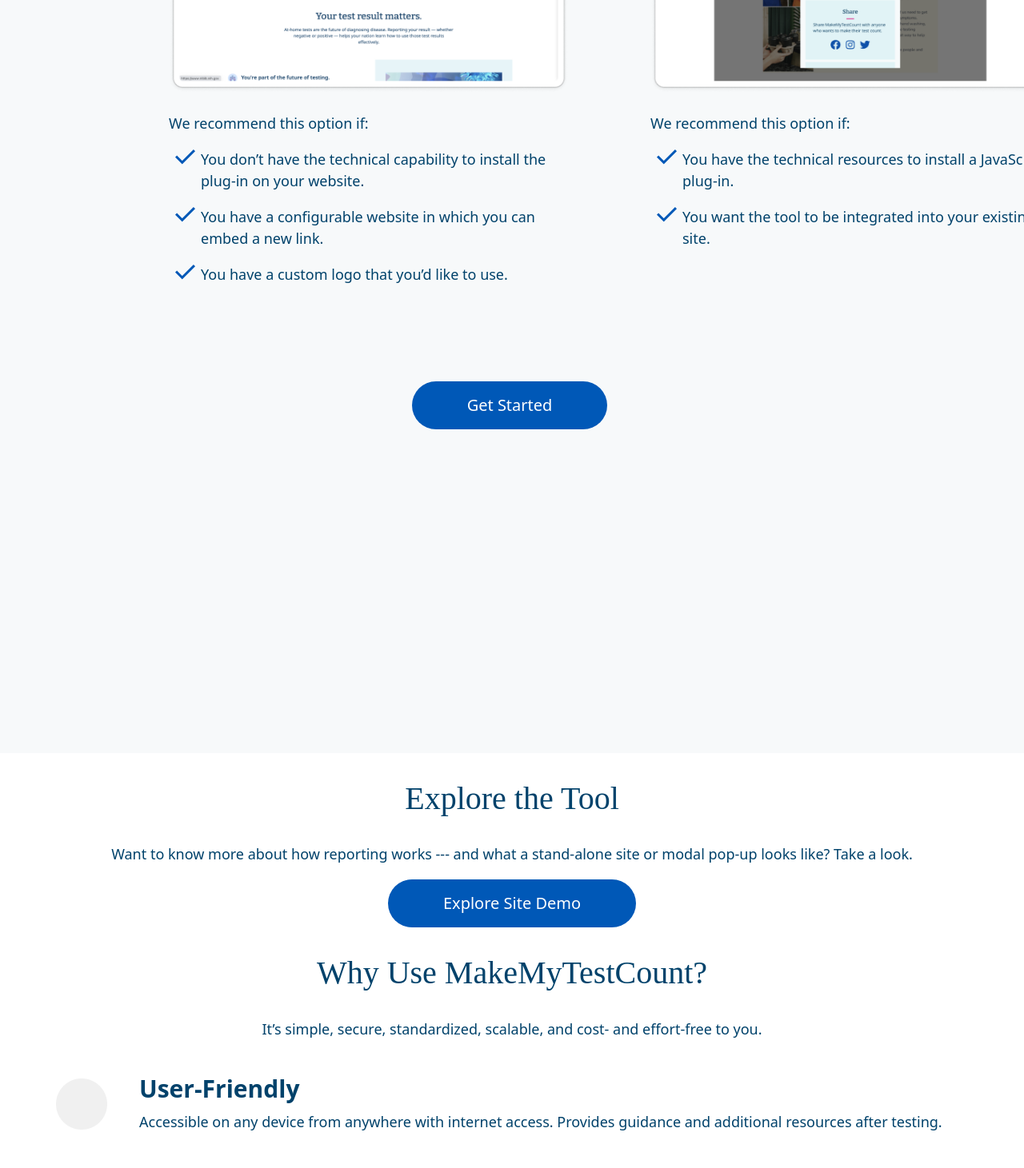
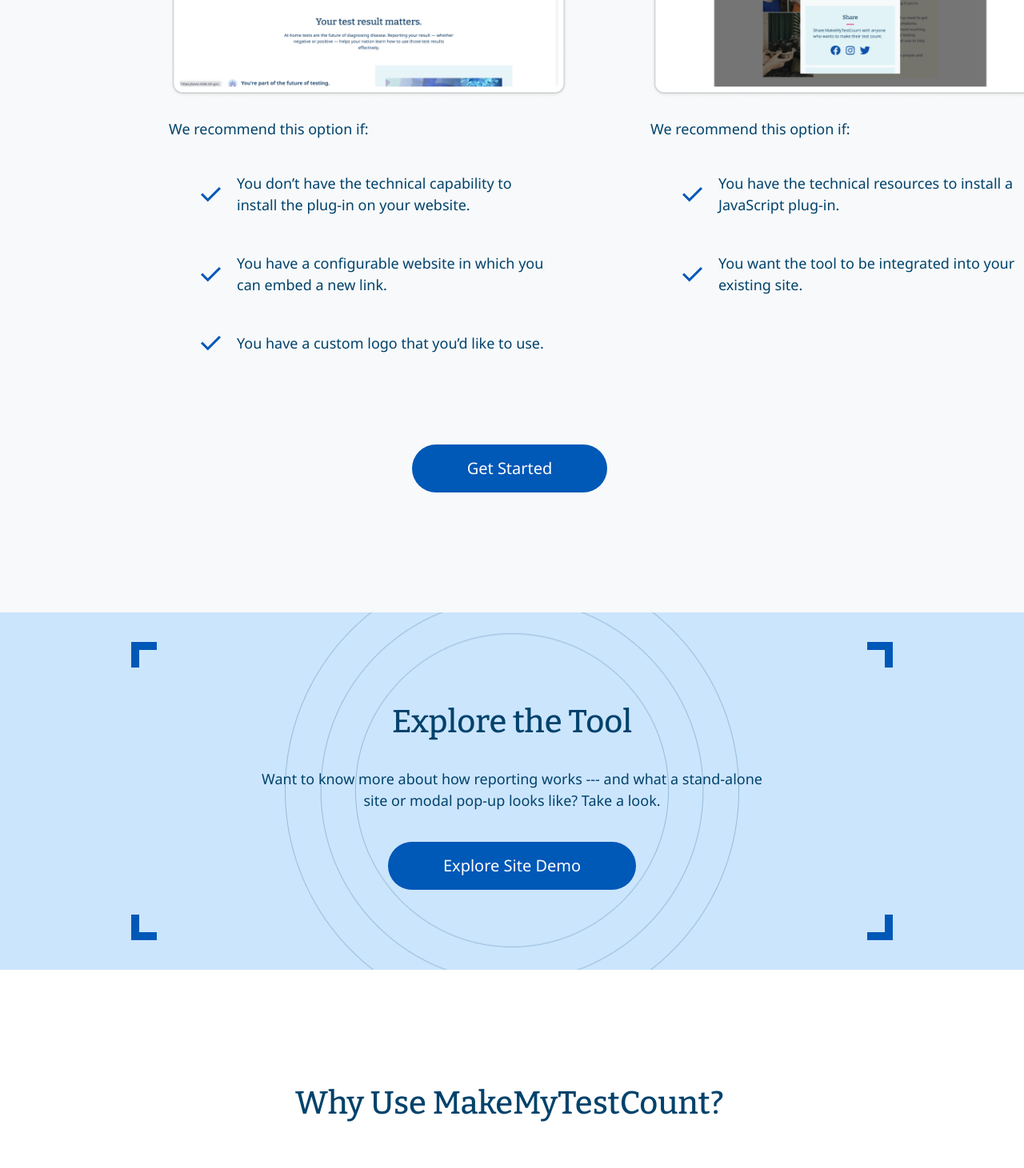
Before and after one commit to RosanneE/CovidTracker-TOPS2023, a React (Create React App) app in the folder frontend/: page /PartnerWhiteLabel in a window 1280 px wide. Shown: the part 1330-2791 px from the top of the page at 80% size. Built offline with nearby package versions, Linux system fonts and the light colour scheme.

Commit message:
Partner page css complete

```diff
--- a/frontend/src/App.css
+++ b/frontend/src/App.css
@@ -1,4 +1,66 @@
-/* CSS for all pages */
+
+@import url("https://fonts.googleapis.com/css2?family=Bitter:wght@500&family=Noto+Sans:wght@400;600&display=swap");
+
+h1 {
+  color: #00426b;
+  text-align: center;
+  font-family: Bitter;
+  font-size: 64px;
+  font-style: normal;
+  font-weight: 500;
+  line-height: normal;
+}
+
+h2 {
+  color: #00426b;
+  text-align: center;
+  font-family: Bitter;
+  font-size: 40px;
+  font-style: normal;
+  font-weight: 500;
+  line-height: normal;
+}
+
+h3 {
+  color: #00426b;
+  font-family: Noto Sans;
+  font-size: 30px;
+  font-style: normal;
+  font-weight: 600;
+  line-height: 36px; /* 120% */
+}
+
+.blueButton {
+  color: #fff;
+  text-align: center;
+  font-family: Noto Sans;
+  font-size: 20px;
+  font-style: normal;
+  font-weight: 500;
+  line-height: 20px; /* 100% */
+  border: none;
+  border-radius: 30px;
+  background: #0058b7;
+  height: 60px;
+  padding: 20px 69px;
+  justify-content: center;
+  align-items: center;
+  flex-shrink: 0;
+  margin: 20px;
+}
+
+.blueButton:hover {
+  cursor: pointer;
+}
+
+.dissolveEffect {
+  opacity: 1;
+  transition: opacity 100ms ease-out;
+}
+
+.dissolveEffect:active {
+  opacity: 0;
+}
 
 .App {
   text-align: center;
@@ -65,154 +127,3 @@
 }
 
 /* footer */
-
-@import url("https://fonts.googleapis.com/css2?family=Bitter:wght@500&family=Noto+Sans:wght@400;600&display=swap");
-
-h1 {
-  color: #00426b;
-  text-align: center;
-  font-family: Bitter;
-  font-size: 64px;
-  font-style: normal;
-  font-weight: 500;
-  line-height: normal;
-}
-
-h2 {
-  color: #00426b;
-  text-align: center;
-  font-family: Bitter;
-  font-size: 40px;
-  font-style: normal;
-  font-weight: 500;
-  line-height: normal;
-}
-
-h3 {
-  color: #00426b;
-  font-family: Noto Sans;
-  font-size: 30px;
-  font-style: normal;
-  font-weight: 600;
-  line-height: 36px; /* 120% */
-}
-
-.blueButton {
-  color: #fff;
-  text-align: center;
-  font-family: Noto Sans;
-  font-size: 20px;
-  font-style: normal;
-  font-weight: 500;
-  line-height: 20px; /* 100% */
-  border: none;
-  border-radius: 30px;
-  background: #0058b7;
-  height: 60px;
-  padding: 20px 69px;
-  justify-content: center;
-  align-items: center;
-  flex-shrink: 0;
-}
-
-.blueButton:hover {
-  cursor: pointer;
-}
-
-.dissolveEffect {
-  opacity: 1;
-  transition: opacity 100ms ease-out;
-}
-
-.dissolveEffect:active {
-  opacity: 0;
-}
-
-/* Partner White Label Page CSS */
-
-.whyUseMMTCHeader1 {
-  margin-bottom: 18px;
-}
-
-.whyUseMMTCHeader3 {
-  margin-top: 0px;
-  margin-bottom: 10px;
-}
-
-.partnerWMMTC {
-  display: flex;
-  padding: 125px 272px;
-  flex-direction: column;
-  align-items: center;
-  gap: 10px;
-}
-
-.partneringOptions {
-  height: 1363px;
-  padding: 110px 165px 130px 159px;
-  align-items: center;
-  background: #f7f9fa;
-}
-
-.partnerWMMTC p,
-.partneringOptions p,
-.exploreTheTool p,
-.whyUseMMTC p {
-  color: #00426b;
-  text-align: center;
-  font-family: Noto Sans;
-  font-size: 18px;
-  font-style: normal;
-  font-weight: 400;
-  line-height: 27px; /* 150% */
-}
-
-.partneringTd {
-  vertical-align: top;
-  padding: 0px 50px 100px;
-  width: 500px;
-}
-
-.partneringTd p {
-  text-align: left;
-}
-
-.partnerUl {
-  list-style-image: url("./Images/Vector.png");
-  color: #00426b;
-  font-family: Noto Sans;
-  font-size: 18px;
-  font-style: normal;
-  font-weight: 400;
-  line-height: 27px; /* 150% */
-}
-
-.whyUseMMTCUl {
-  color: #00426b;
-  font-family: Noto Sans;
-  font-size: 18px;
-  font-style: normal;
-  font-weight: 400;
-  line-height: 27px; /* 150% */
-}
-
-.whyUseMMTCUl {
-  list-style: none;
-}
-
-.whyUseMMTCUl li {
-  display: flex;
-  align-items: center;
-  gap: 10px;
-}
-
-.whyUseMMTCUl li img {
-  width: 64px;
-  height: 64px;
-  padding: 30px;
-}
-
-.whyUseMMTCLi {
-  flex: 1;
-  text-align: left;
-}
--- a/frontend/src/Pages/WhiteLabeling/PartnerWhiteLabel.jsx
+++ b/frontend/src/Pages/WhiteLabeling/PartnerWhiteLabel.jsx
@@ -1,10 +1,15 @@
 //PARTNER/WHITELABEL PAGE
 
 import React from "react";
-import vector from "../../Images/Vector.png";
 import ellipse from "../../Images/Ellipse 5.png";
 import screenshot1 from "../../Images/Screen Shot 2023-05-21 at 10.28 1.png";
 import screenshot2 from "../../Images/Screen Shot 2023-05-21 at 10.28 2.png";
+import "./WhiteLabelingCSS/PartnerWhiteLabel.css"
+import vector1 from "../../Images/Vector 1.png";
+import vector2 from "../../Images/Vector 2.png";
+import vector3 from "../../Images/Vector 3.png";
+import vector4 from "../../Images/Vector 4.png";
+
 
 function PartnerPage(props) {
   return (
@@ -39,7 +44,7 @@ function PartnerPage(props) {
                   <img
                     src={screenshot1}
                     alt="Stand-alone site sample screenshot"
-                    width="500" height="312"
+                    width="500" height="312" className="imageHover"
                   />
                 </p>
                 <p>We recommend this option if:</p>
@@ -71,7 +76,7 @@ function PartnerPage(props) {
                   <img
                     src={screenshot2}
                     alt="Modal pop-up sample screenshot"
-                    width="500" height="312"
+                    width="500" height="312" className="imageHover"
                   />
                 </p>
                 <p>We recommend this option if:</p>
@@ -99,9 +104,13 @@ function PartnerPage(props) {
 {/* ------------------------------------------------------------ */}
 
       <div className="exploreTheTool">
+  <img src={vector1} class="top-left" alt="Top left border"/>
+  <img src={vector3} class="top-right" alt="Top right border"/>
+  <img src={vector2} class="bottom-left" alt="Bottom left border"/>
+  <img src={vector4} class="bottom-right" alt="Bottom right border"/>
         <h2>Explore the Tool</h2>
         <p>
-          Want to know more about how reporting works --- and what a stand-alone
+          Want to know more about how reporting works --- and what a stand-alone<br/>
           site or modal pop-up looks like? Take a look.
         </p>
         <button className="blueButton dissolveEffect">Explore Site Demo</button>
@@ -170,23 +179,6 @@ function PartnerPage(props) {
           </ul>
         </div>
       </div>
-
-{/* ------------------------------------------------------------ */}
-
-      <div className="stillHaveQuestions">
-        <img
-          src="https://i.imgur.com/sUFH1Aq.png"
-          alt="Still have questions?"
-          width="40"
-          height="40"
-        />
-        <h2>Still Have Questions?</h2>
-        <p>
-          We're here to help. Find out more about how you can install and use
-          this free resource.
-        </p>
-        <button>Talk with us</button>
-      </div>
     </>
   );
 }
--- /dev/null
+++ b/frontend/src/Pages/WhiteLabeling/WhiteLabelingCSS/PartnerWhiteLabel.css
@@ -0,0 +1,148 @@
+/* Partner White Label Page CSS */
+
+.whyUseMMTCHeader1 {
+    margin-bottom: 18px;
+  }
+
+  .whyUseMMTCHeader3 {
+    margin-top: 0px;
+    margin-bottom: 10px;
+  }
+
+  .partnerWMMTC {
+    display: flex;
+    padding: 125px 272px;
+    flex-direction: column;
+    align-items: center;
+    gap: 10px;
+  }
+
+  .partneringOptions {
+    padding: 110px 165px 130px 159px;
+    background: #f7f9fa;
+  }
+
+  .imageHover {
+    transition: transform 0.2s ease;
+  }
+
+  .imageHover:hover {
+    transform: scale(1.05);
+  }
+
+  .partnerWMMTC p,
+  .partneringOptions p,
+  .exploreTheTool p,
+  .whyUseMMTC p {
+    color: #00426b;
+    text-align: center;
+    font-family: Noto Sans;
+    font-size: 18px;
+    font-style: normal;
+    font-weight: 400;
+    line-height: 27px; /* 150% */
+  }
+
+  .partneringTd {
+    vertical-align: top;
+    padding: 0px 50px 50px;
+    width: 500px;
+  }
+
+  .partneringTd p {
+    text-align: left;
+  }
+
+  .partnerUl {
+    color: #00426b;
+    font-family: Noto Sans;
+    font-size: 18px;
+    font-style: normal;
+    font-weight: 400;
+    line-height: 27px; /* 150% */
+  }
+
+  .partnerUl p {
+    padding: 0px 20px 0px;
+  }
+
+  .partnerUl li {
+    background: url("../../../Images/Vector.png") no-repeat left center;
+    padding: 5px 10px 5px 25px;
+        list-style: none;
+        margin: 0;
+        vertical-align: middle;
+  }
+
+  .exploreTheTool {
+    padding: 80px;
+    align-items: center;
+    background: #CBE5FD;
+    position: relative;
+    background-image: url("../../../Images/ellipsebg.png");
+    background-position: center;
+    background-repeat: no-repeat;
+  }
+
+  .exploreTheTool img {
+    position: absolute;
+  }
+
+  .top-left {
+    top: 37px;
+    left: 164px;
+  }
+
+  .top-right {
+    top: 37px;
+    right: 164px;
+  }
+
+  .bottom-left {
+    bottom: 37px;
+    left: 164px;
+  }
+
+  .bottom-right {
+    bottom: 37px;
+    right: 164px;
+  }
+
+
+  .whyUseMMTCUl {
+    color: #00426b;
+    font-family: Noto Sans;
+    font-size: 18px;
+    font-style: normal;
+    font-weight: 400;
+    line-height: 27px; /* 150% */
+  }
+
+.whyUseMMTC {
+  padding: 110px 165px 130px 159px;
+}
+
+.whyUseMMTC p {
+  padding: 20px;
+}
+
+  .whyUseMMTCUl {
+    list-style: none;
+  }
+
+  .whyUseMMTCUl li {
+    display: flex;
+    align-items: center;
+    gap: 10px;
+  }
+
+  .whyUseMMTCUl li img {
+    width: 64px;
+    height: 64px;
+    padding: 30px;
+  }
+
+  .whyUseMMTCLi {
+    flex: 1;
+    text-align: left;
+  }
```
Also changed, not shown: frontend/src/Images/ellipsebg.png (added).
